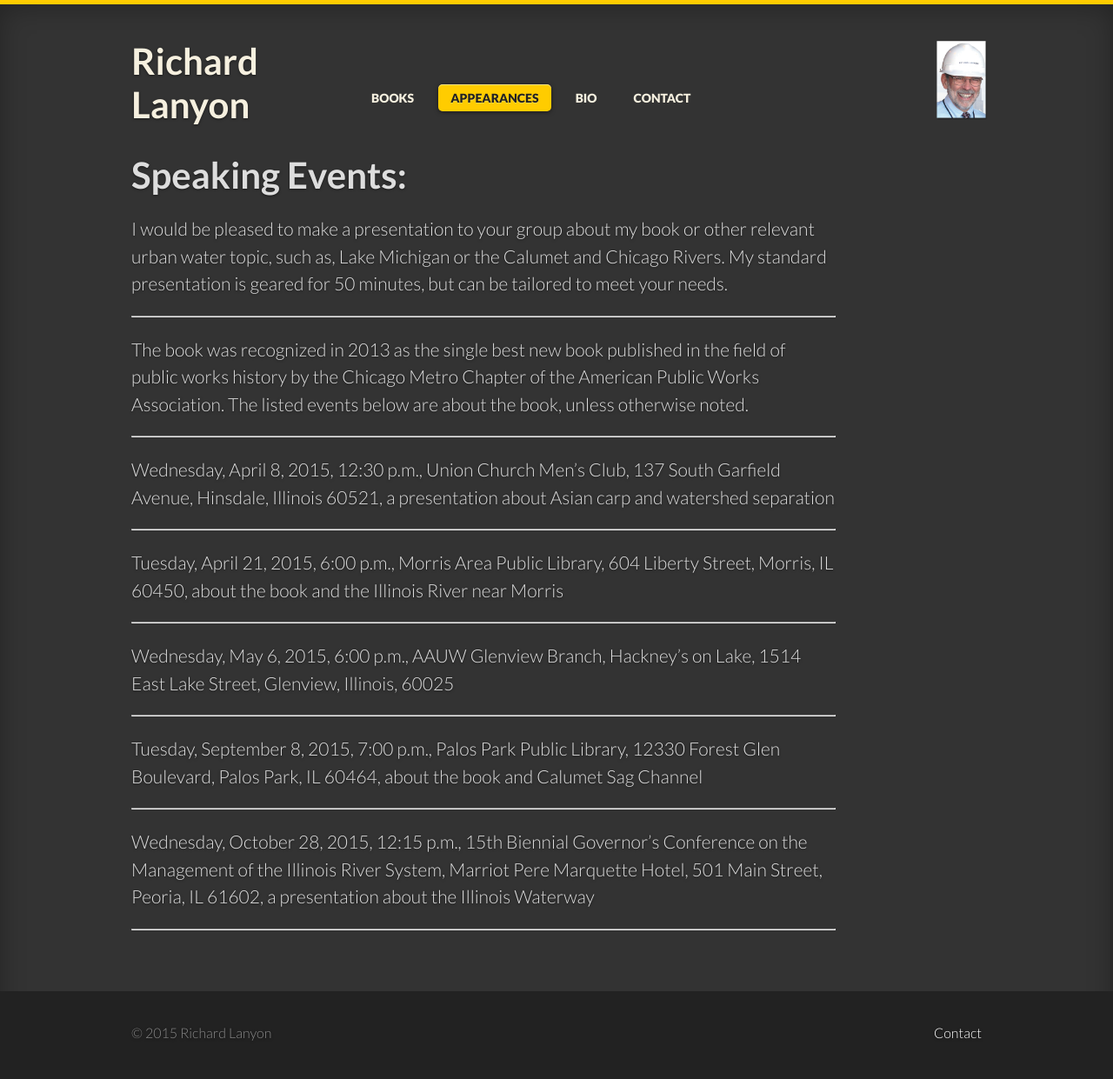
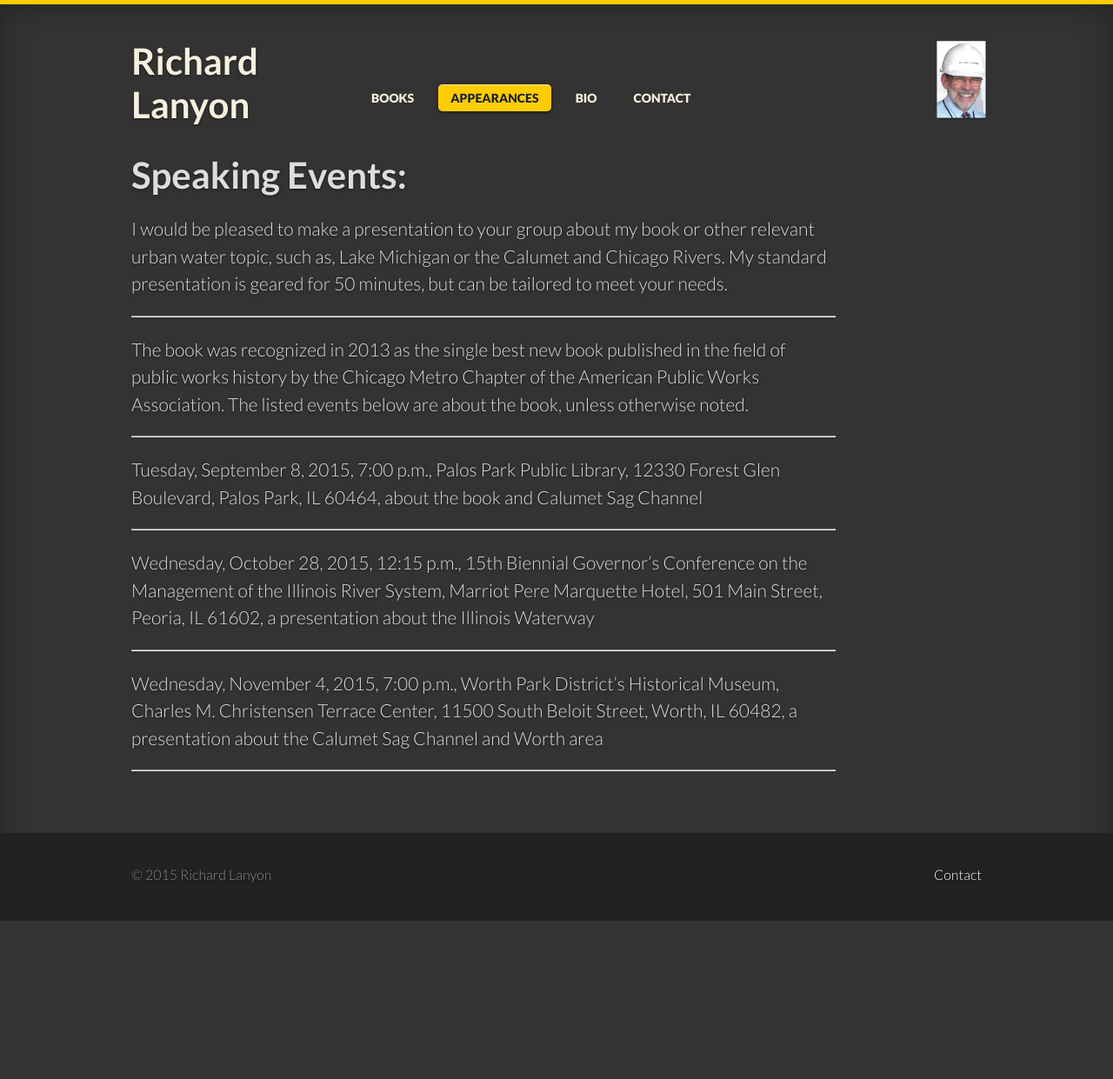
Before and after one commit to LanyonM/lanyonspeaks, a Jekyll site: the page built from _posts/2013-01-01-speaking.md, in a window 1280 px wide. Shown: the whole page at 87% size. Built offline with Jekyll 4.4.1, drawn with Linux system fonts in a browser that asks for light colours; some web fonts are replaced; after the commit the page ends 1059 px from its top, so only the background shows below that.

Commit message:
Update 2013-01-01-speaking.md

```diff
--- a/_posts/2013-01-01-speaking.md
+++ b/_posts/2013-01-01-speaking.md
@@ -14,18 +14,6 @@ The book was recognized in 2013 as the single best new book published in the fie
 
 ----
 
-Wednesday, April 8, 2015, 12:30 p.m., Union Church Men’s Club, 137 South Garfield Avenue, Hinsdale, Illinois 60521, a presentation about Asian carp and watershed separation
-
-----
-
-Tuesday, April 21, 2015, 6:00 p.m., Morris Area Public Library, 604 Liberty Street, Morris, IL 60450, about the book and the Illinois River near Morris
-
-----
-
-Wednesday, May 6, 2015, 6:00 p.m., AAUW Glenview Branch, Hackney’s on Lake, 1514 East Lake Street, Glenview, Illinois, 60025
-
-----
-
 Tuesday, September 8, 2015, 7:00 p.m., Palos Park Public Library, 12330 Forest Glen Boulevard, Palos Park, IL 60464, about the book and Calumet Sag Channel
 
 ----
@@ -33,3 +21,7 @@ Tuesday, September 8, 2015, 7:00 p.m., Palos Park Public Library, 12330 Forest G
 Wednesday, October 28, 2015, 12:15 p.m., 15th Biennial Governor’s Conference on the Management of the Illinois River System, Marriot Pere Marquette Hotel, 501 Main Street, Peoria, IL 61602, a presentation about the Illinois Waterway
 
 ----
+
+Wednesday, November 4, 2015, 7:00 p.m., Worth Park District’s Historical Museum, Charles M. Christensen Terrace Center, 11500 South Beloit Street, Worth, IL 60482, a presentation about the Calumet Sag Channel and Worth area
+
+----
```
